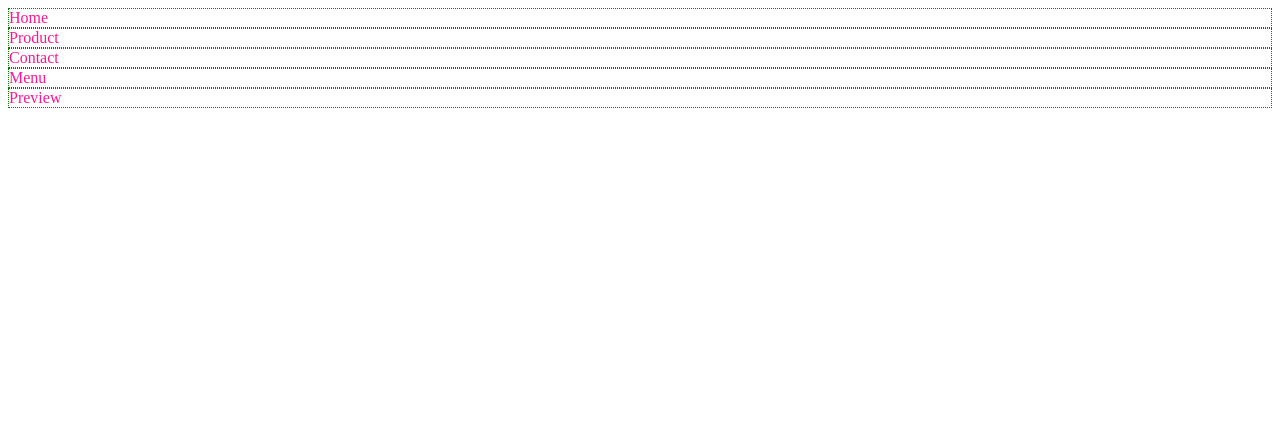
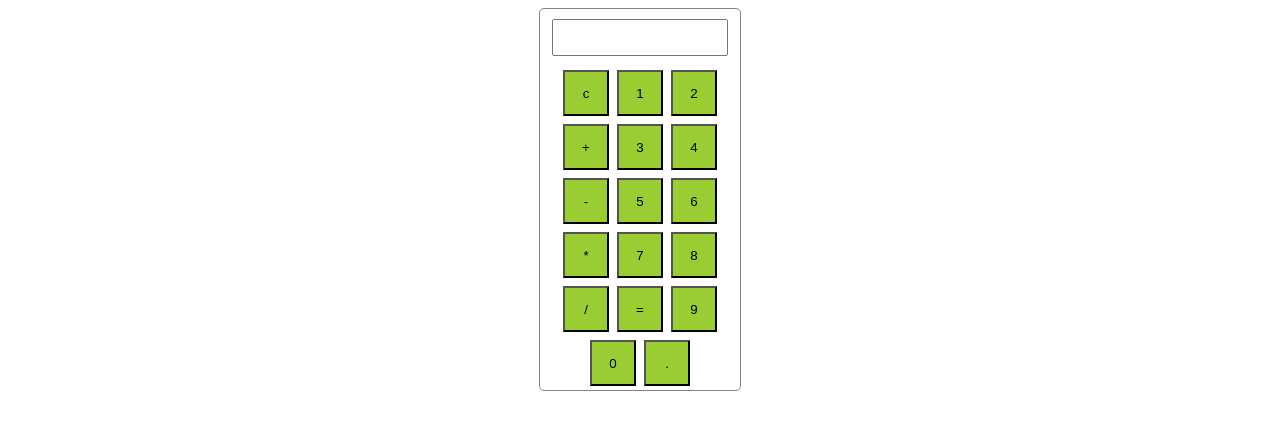
Before and after one commit to dg-codingbapunu/js-problem-solving--2, a plain HTML site: page index.html in a window 1280 px wide. Drawn offline with Linux system fonts and the light colour scheme.

Commit message:
calculater  project

```diff
--- a/index.css
+++ b/index.css
@@ -1,7 +1,26 @@
-.myntra {
-  color: deeppink;
+#calculater {
+  border: 1px solid rgb(132, 130, 130);
+  border-radius: 5px;
+  width: 200px;
+  justify-content: center;
+}
+#display {
+  margin: 10px;
+  width: 84%;
+  font-size: 27px;
+  justify-content: center;
+}
+.button-container {
   display: flex;
-  justify-content: space-between;
-  border: 1px dotted green;
+  justify-content: center;
+  flex-wrap: wrap;
+}
+
+.cal-button {
+  width: 46px;
+  height: 46px;
+  margin: 4px;
   cursor: pointer;
+  background-color: yellowgreen;
+  color: black;
 }
--- a/index.html
+++ b/index.html
@@ -1,18 +1,147 @@
 <!DOCTYPE html>
 <html lang="en">
   <head>
-    <meta charset="UTF-8" />
-    <meta name="viewport" content="width=device-width, initial-scale=1.0" />
-    <title>Document</title>
     <link rel="stylesheet" href="index.css" />
+    <title>calculater</title>
   </head>
   <body>
-    <header>
-      <nav class="myntra">Home</nav>
-      <nav class="myntra">Product</nav>
-      <nav class="myntra">Contact</nav>
-      <nav class="myntra">Menu</nav>
-      <nav class="myntra">Preview</nav>
-    </header>
+    <center>
+      <div id="calculater">
+        <input type="text" id="display" />
+        <div class="button-container">
+          <button
+            class="cal-button"
+            onclick="currentValue = '' ;
+          document.querySelector('#display').value = currentValue;"
+          >
+            c
+          </button>
+          <button
+            class="cal-button"
+            onclick="currentValue = currentValue + '1' ;
+          document.querySelector('#display').value = currentValue;"
+          >
+            1
+          </button>
+
+          <button
+            class="cal-button"
+            onclick="currentValue = currentValue + '2' ;
+          document.querySelector('#display').value = currentValue;"
+          >
+            2
+          </button>
+
+          <button
+            class="cal-button"
+            onclick="currentValue = currentValue + '+' ;
+          document.querySelector('#display').value = currentValue;"
+          >
+            +
+          </button>
+
+          <button
+            class="cal-button"
+            onclick="currentValue = currentValue + '3' ;
+          document.querySelector('#display').value = currentValue;"
+          >
+            3
+          </button>
+          <button
+            class="cal-button"
+            onclick="currentValue = currentValue + '4' ;
+          document.querySelector('#display').value = currentValue;"
+          >
+            4
+          </button>
+          <button
+            class="cal-button"
+            onclick="currentValue = currentValue + '-' ;
+          document.querySelector('#display').value = currentValue;"
+          >
+            -
+          </button>
+
+          <button
+            class="cal-button"
+            onclick="currentValue = currentValue + '5' ;
+          document.querySelector('#display').value = currentValue;"
+          >
+            5
+          </button>
+          <button
+            class="cal-button"
+            onclick="currentValue = currentValue + '6' ;
+          document.querySelector('#display').value = currentValue;"
+          >
+            6
+          </button>
+          <button
+            class="cal-button"
+            onclick="currentValue = currentValue + '*' ;
+          document.querySelector('#display').value = currentValue;"
+          >
+            *
+          </button>
+          <button
+            class="cal-button"
+            onclick="currentValue = currentValue + '8' ;
+          document.querySelector('#display').value = currentValue;"
+          >
+            7
+          </button>
+          <button
+            class="cal-button"
+            onclick="currentValue = currentValue + '8' ;
+          document.querySelector('#display').value = currentValue;"
+          >
+            8
+          </button>
+          <button
+            class="cal-button"
+            onclick="currentValue = currentValue + '/' ;
+          document.querySelector('#display').value = currentValue;"
+          >
+            /
+          </button>
+          <button
+            class="cal-button"
+            onclick="
+            let result = eval(currentValue);
+            currentValue = result;
+
+          document.querySelector('#display').value = currentValue;"
+          >
+            =
+          </button>
+          <button
+            class="cal-button"
+            onclick="currentValue = currentValue + '9' ;
+          document.querySelector('#display').value = currentValue;"
+          >
+            9
+          </button>
+          <button
+            class="cal-button"
+            onclick="currentValue = currentValue + '0' ;
+          document.querySelector('#display').value = currentValue;"
+          >
+            0
+          </button>
+          <button
+            class="cal-button"
+            onclick="currentValue = currentValue + '.' ;
+          document.querySelector('#display').value = currentValue;"
+          >
+            .
+          </button>
+        </div>
+      </div>
+    </center>
+
+    <script>
+      let currentValue = "";
+      document.querySelector("#display").value = currentValue;
+    </script>
   </body>
 </html>
```
